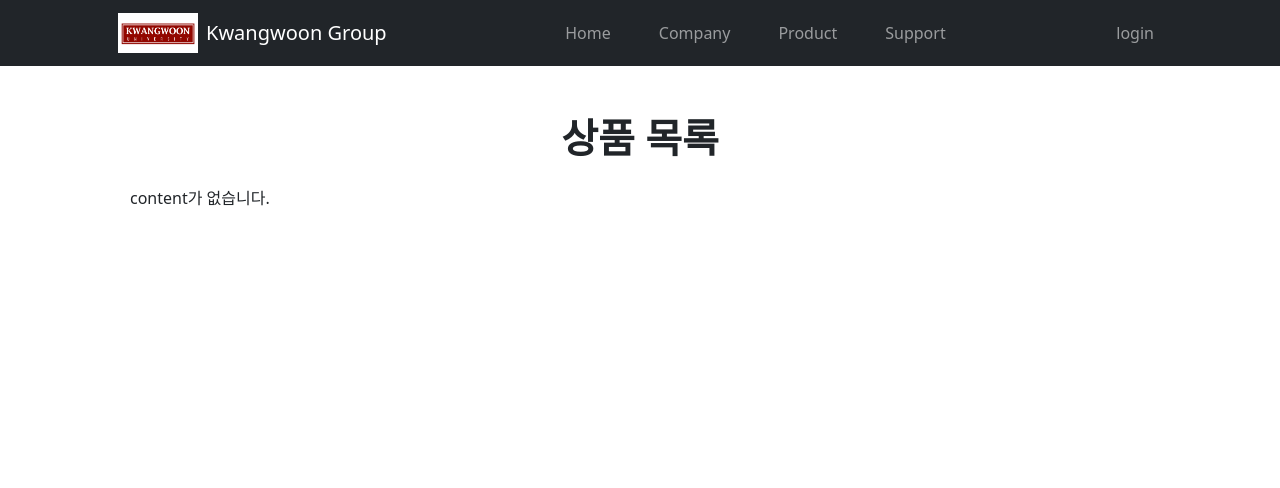
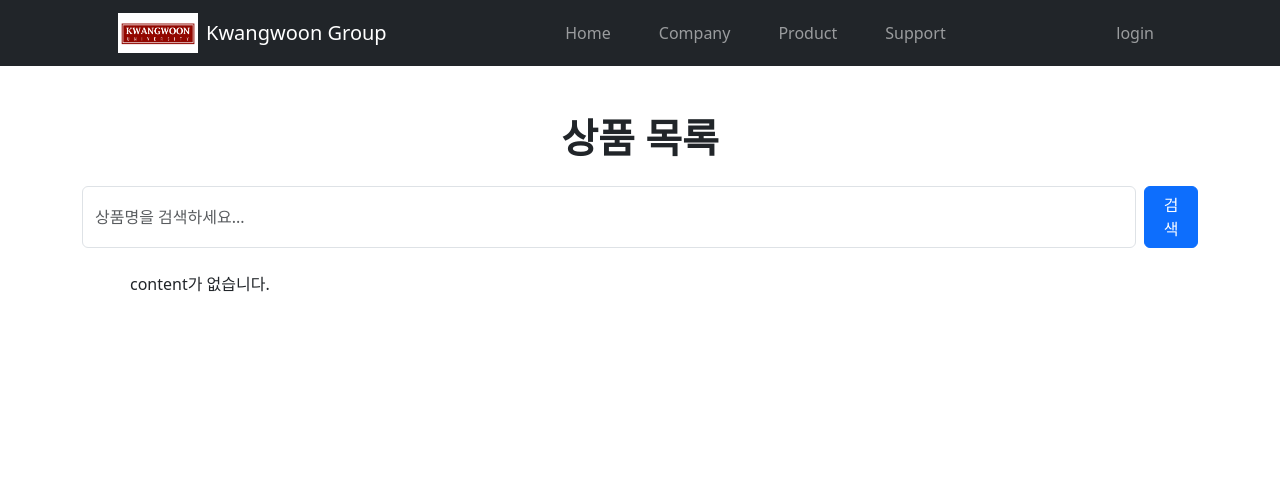
Before and after one commit to jiyunwoo02/django2025, a Django app: template templates/product/content_list.html in a window 1280 px wide. Shown: the top 488 px of the page. Run offline with Django 5.2, Linux system fonts and the light colour scheme; the template is opened without the code that fills it, so the values that code supplies are empty; some libraries are stand-ins or nearby versions.

Commit message:
5주차 django 개발 완료

```diff
--- a/product/urls.py
+++ b/product/urls.py
@@ -8,4 +8,5 @@ urlpatterns = [
     path('comment/create/<int:content_id>/', views.comment_create, name='comment_create'),
     path('comment/update/<int:comment_id>/', views.comment_update, name='comment_update'),
     path('comment/delete/<int:comment_id>/', views.comment_delete, name='comment_delete'),
+    path('products/', views.product_list, name='product_list'),
 ]
--- a/templates/product/content_list.html
+++ b/templates/product/content_list.html
@@ -3,9 +3,15 @@
 <div class="container py-5">
     <h1 class="text-center mb-4"><b>상품 목록</b></h1>
 
+    <!-- 🔍 검색 폼 추가 -->
+    <form method="GET" action="{% url 'product_list' %}" class="d-flex mb-4">
+        <input type="text" name="q" class="form-control me-2"
+               placeholder="상품명을 검색하세요..." value="{{ query }}">
+        <button type="submit" class="btn btn-primary">검색</button>
+    </form>
+
     <!-- Page Content-->
     <div class="container px-4 px-lg-5">
-
         <!-- Heading Row-->
         {% if content_list %}
         {% for content in content_list %}
@@ -16,7 +22,7 @@
             <div class="col-lg-5">
                 <h1 class="font-weight-light">{{ content.title }}</h1>
                 <p>{{ content.content | truncatewords:20 }}</p>
-                <a class="btn btn-primary" href="{% url 'detail' content.id %}">상품 상세보기</a>
+                <a class="btn btn-outline-primary" href="{% url 'detail' content.id %}">상품 상세보기</a>
             </div>
         </div>
         {% endfor %}
```
Also changed, not shown: product/views.py (+10 -0 lines).
